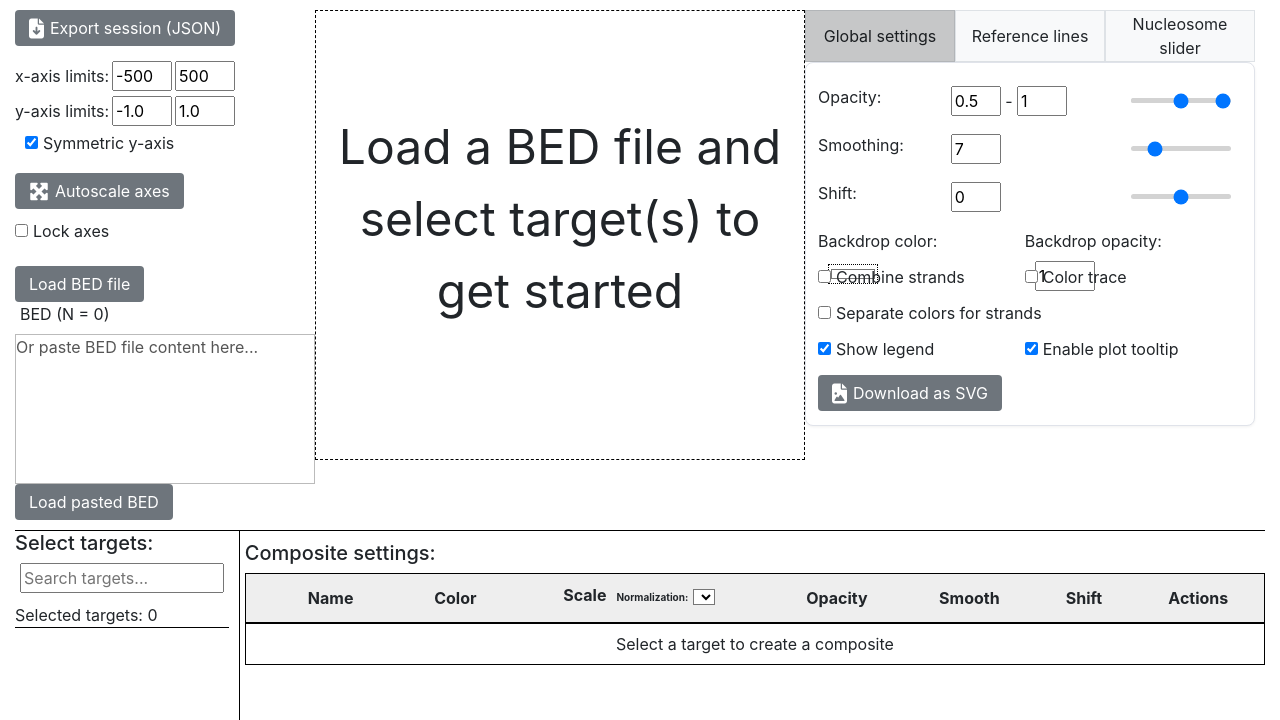
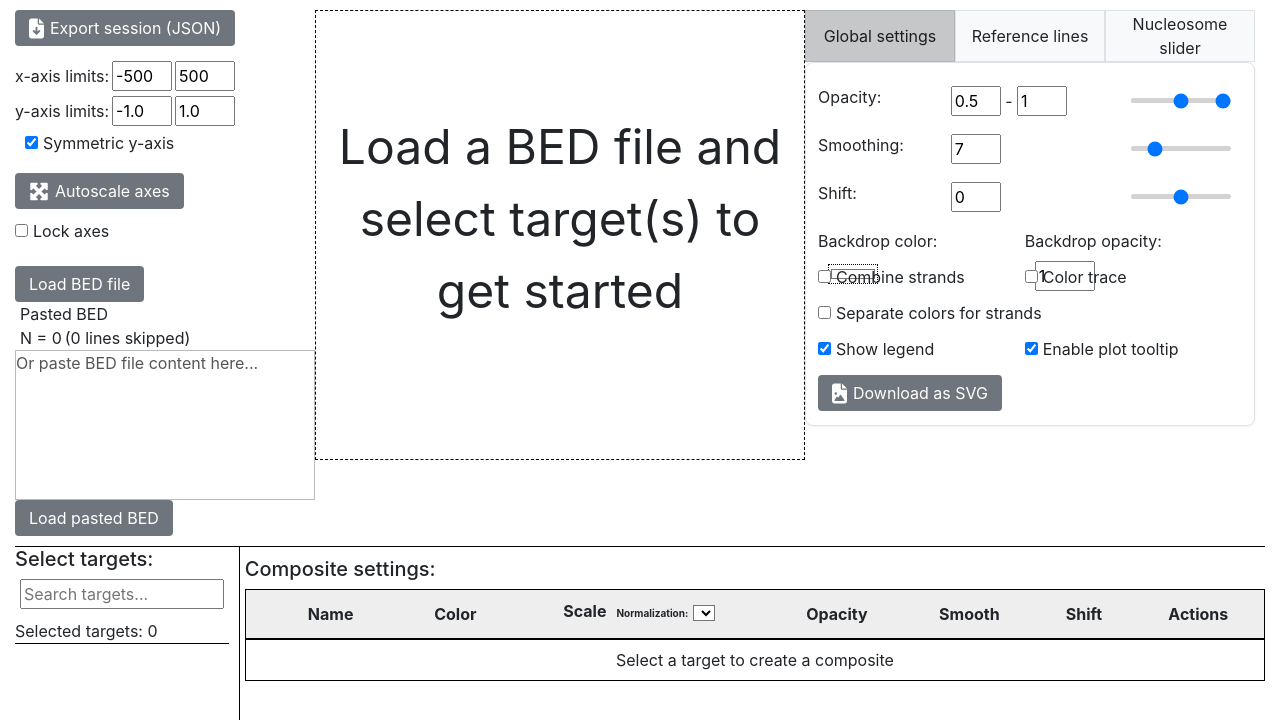
Before and after one commit to CEGRcode/GenoPlotter, a plain HTML site: page server.html in a window 1280 px wide. Both pictures are taken after a click on the button "Load pasted BED". Shown: the top 720 px of the page. Drawn offline with Linux system fonts and the light colour scheme; no server answers.

Commit message:
Added label for skipped lines in BED loader

```diff
--- a/css/style.css
+++ b/css/style.css
@@ -166,6 +166,14 @@ input[type=file] {
 
 #bed-loader-label {
     margin-left: 5px;
+}
+
+#lines-label {
+    margin-left: 5px;
+}
+
+#nlines-label {
+    margin-right: 3px;
 }
 
 .bed-text-input {
--- a/js/classes/load_bed.js
+++ b/js/classes/load_bed.js
@@ -25,7 +25,15 @@ const bedLoader = class {
                 });
                 self.reference_points = bed_data.reference_points;
                 self.radius = bed_data.radius;
-                self.label.text(ev.target.files[0].name + " (N = " + self.reference_points.length + ")");
+                self.skipped_lines_list = bed_data.skipped_lines;
+
+                self.label.text(ev.target.files[0].name);
+                self.nlines.text("N = " + self.reference_points.length);
+                self.skipped_lines
+                    .text("(" + self.skipped_lines_list.length + " line" +
+                        (self.skipped_lines_list.length === 1 ? "" : "s") + " skipped)")
+                    .attr("title", self.skipped_lines_list.length > 0 ? "Line(s) " +
+                        self.skipped_lines_list.join(", ") : null);
 
                 if (self.reference_points.length > 0 && Object.keys(targetSelectorObj.selected_targets).length > 0) {
                     plotObj.togglePlaceholder(true)
@@ -59,9 +67,17 @@ const bedLoader = class {
             .classed("panel-action-button", true)
             .text("Load BED file")
             .on("click", function() {self.file_input.node().click()});
-        this.label = this.element.append("label")
+        this.label = this.element.append("div")
             .attr("id", "bed-loader-label")
             .text("No BED loaded");
+        this.lines_container = this.element.append("div")
+            .attr("id", "lines-label");
+        this.nlines = this.lines_container.append("span")
+            .attr("id", "nlines-label")
+            .text("N = 0");
+        this.skipped_lines = this.lines_container.append("span")
+            .attr("id", "skipped-lines-label")
+            .text("(0 lines skipped)");
         this.text_input = this.element.append("div")
             .classed("bed-text-input", true)
             .attr("contenteditable", "true")
@@ -103,7 +119,15 @@ const bedLoader = class {
                 let bed_data = self.parseBedFile(self.text_input.node().innerText.replace(/\u00A0 \u00A0 /g, "\t"));
                 self.reference_points = bed_data.reference_points;
                 self.radius = bed_data.radius;
-                self.label.text("BED (N = " + self.reference_points.length + ")");
+                self.skipped_lines_list = bed_data.skipped_lines;
+
+                self.label.text("Pasted BED");
+                self.nlines.text("N = " + self.reference_points.length);
+                self.skipped_lines
+                    .text("(" + self.skipped_lines_list.length + " line" +
+                        (self.skipped_lines_list.length === 1 ? "" : "s") + " skipped)")
+                    .attr("title", self.skipped_lines_list.length > 0 ? "Line(s) " +
+                        self.skipped_lines_list.join(", ") : null);
 
                 if (self.reference_points.length > 0 && Object.keys(targetSelectorObj.selected_targets).length > 0) {
                     plotObj.togglePlaceholder(true)
@@ -135,20 +159,24 @@ const bedLoader = class {
             });
 
         this.reference_points = [];
-        this.radius = 500
+        this.radius = 500;
+        this.skipped_lines_list = []
     }
 
     parseBedFile(content) {
         let lines = content.split("\n"),
             midpoints = [],
-            radius = 0;
-        for (let line of lines) {
+            radius = 0,
+            skipped_lines = [];
+        for (let i = 0; i < lines.length; i++) {
+            const line = lines[i];
             if (line.startsWith("#") || line.trim() === "") {
                 continue
             };
 
             let fields = line.split("\t");
             if (fields.length < 6) {
+                skipped_lines.push(i);
                 console.warn("Skipping malformed BED line: " + line);
                 continue
             };
@@ -174,6 +202,6 @@ const bedLoader = class {
             end: d.pos + radius + 1,
             strand: d.strand
         }));
-        return {reference_points: reference_points, radius: radius}
+        return {reference_points: reference_points, radius: radius, skipped_lines: skipped_lines}
     }
 }
```
